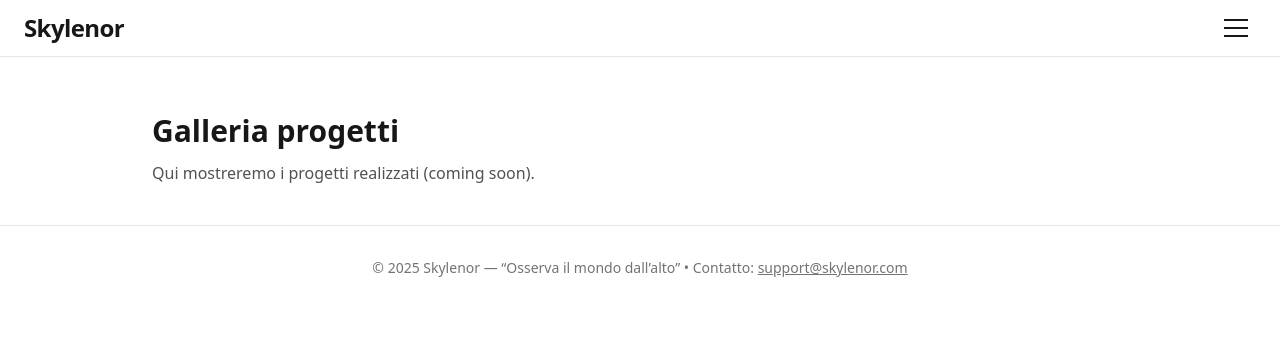
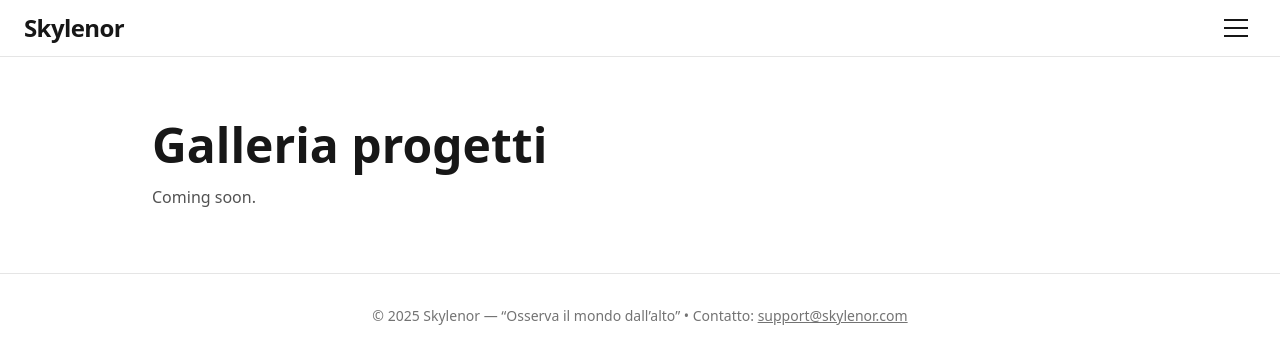
Before and after one commit to alessiomarciano007-prog/skylenor, a Next.js app: page /galleria in a window 1280 px wide. Shown: the top 364 px of the page. Built offline with nearby package versions, Linux system fonts and the light colour scheme.

Commit message:
Update page.tsx

```diff
--- a/app/galleria/page.tsx
+++ b/app/galleria/page.tsx
@@ -1,11 +1,8 @@
-// app/galleria/page.tsx
-export default function Galleria() {
+export default function GalleriaPage() {
   return (
-    <main className="pt-14 px-6 py-10 max-w-5xl mx-auto">
-      <h1 className="text-3xl font-bold">Galleria progetti</h1>
-      <p className="mt-3 text-neutral-600">
-        Qui mostreremo i progetti realizzati (coming soon).
-      </p>
+    <main className="max-w-5xl mx-auto px-4 sm:px-6 py-16">
+      <h1 className="text-4xl sm:text-5xl font-black">Galleria progetti</h1>
+      <p className="mt-4 text-neutral-600">Coming soon.</p>
     </main>
   );
 }
```
